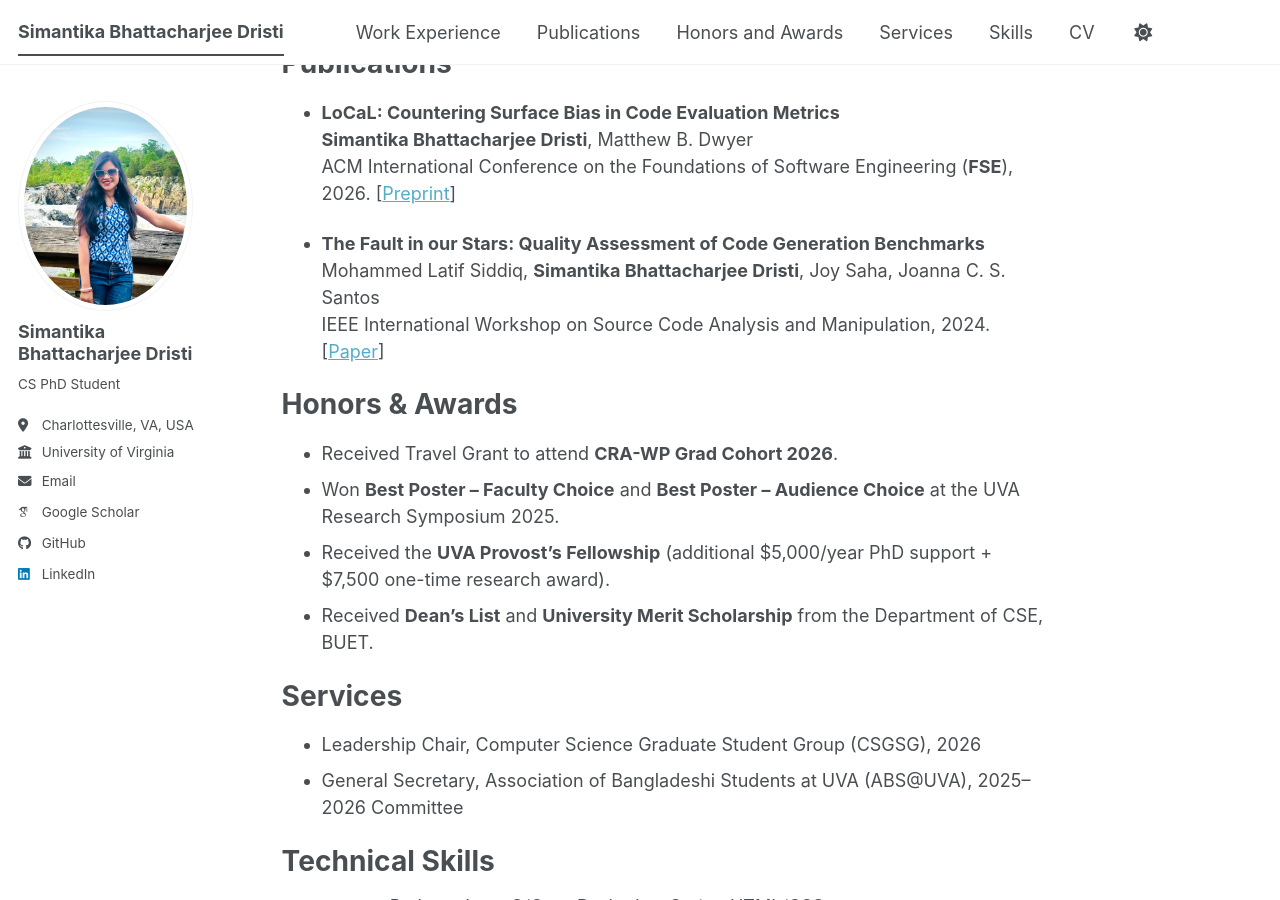
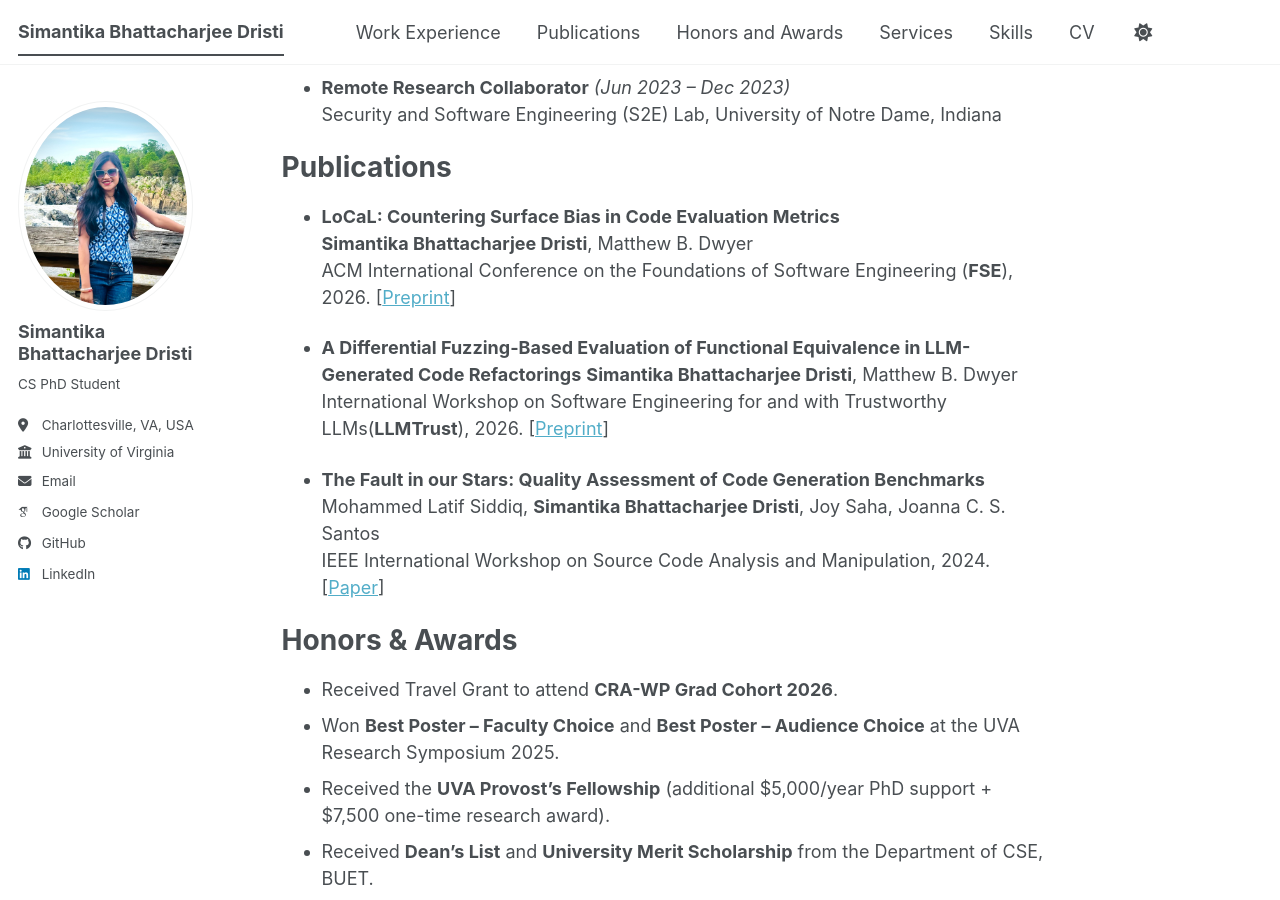
Before and after one commit to Dristi123/Dristi123.github.io, a Jekyll site: the page built from _pages/about.md, in a window 1280 px wide and 900 px high, scrolled down 1424 px. Built offline with Jekyll 4.4.1, drawn with Linux system fonts in a browser that asks for light colours; some web fonts are replaced; a script bundle is joined from its source files by our own code; library files that are not in the unit come from our copies; some of the changed text lies outside the part shown.

Commit message:
Add new paper announcement for LLMTrust workshop
Added a new paper announcement for a differential fuzzing evaluation to the news section.

```diff
--- a/_pages/about.md
+++ b/_pages/about.md
@@ -11,6 +11,8 @@
 <p>I am always up for collaborations and exciting chats about new ideas, especially the half-baked ones 🤓 ! Feel free to email me if you’d like to connect! </p>
 
 <h1>News</h1>
+
+- **[December 2025]** First-authored paper, <a href="https://arxiv.org/abs/2602.15761">A Differential Fuzzing-Based Evaluation of Functional Equivalence in LLM-Generated Code Refactorings</a> accepted to the LLMTrust workshop, co-located with FSE2026!
 
 - **[March 2026]** Attended the CRA-WP Grad Cohort 2026 in Seattle!
 
@@ -51,6 +53,10 @@
 **Simantika Bhattacharjee Dristi**, Matthew B. Dwyer
 ACM International Conference on the Foundations of Software Engineering (**FSE**), 2026. [<a href="https://arxiv.org/pdf/2509.15397v1" target="_blank">Preprint</a>]
 
+- **A Differential Fuzzing-Based Evaluation of Functional Equivalence in LLM-Generated Code Refactorings**
+**Simantika Bhattacharjee Dristi**, Matthew B. Dwyer
+International Workshop on Software Engineering for and with Trustworthy LLMs(**LLMTrust**), 2026. [<a href="https://arxiv.org/abs/2602.15761" target="_blank">Preprint</a>]
+
 - **The Fault in our Stars: Quality Assessment of Code Generation Benchmarks**
 Mohammed Latif Siddiq, **Simantika Bhattacharjee Dristi**, Joy Saha, Joanna C. S. Santos
 IEEE International Workshop on Source Code Analysis and Manipulation, 2024.  [<a href="https://ieeexplore.ieee.org/stamp/stamp.jsp?tp=&arnumber=10795375" target="_blank">Paper</a>]
```
